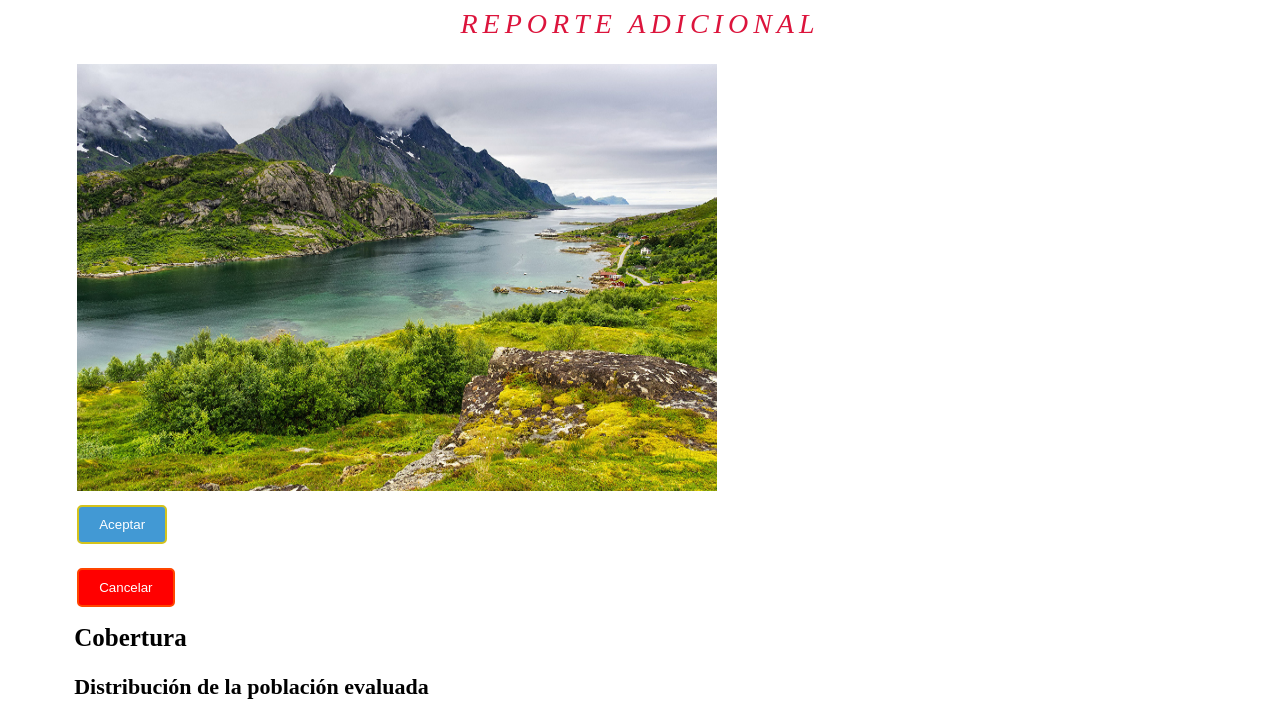
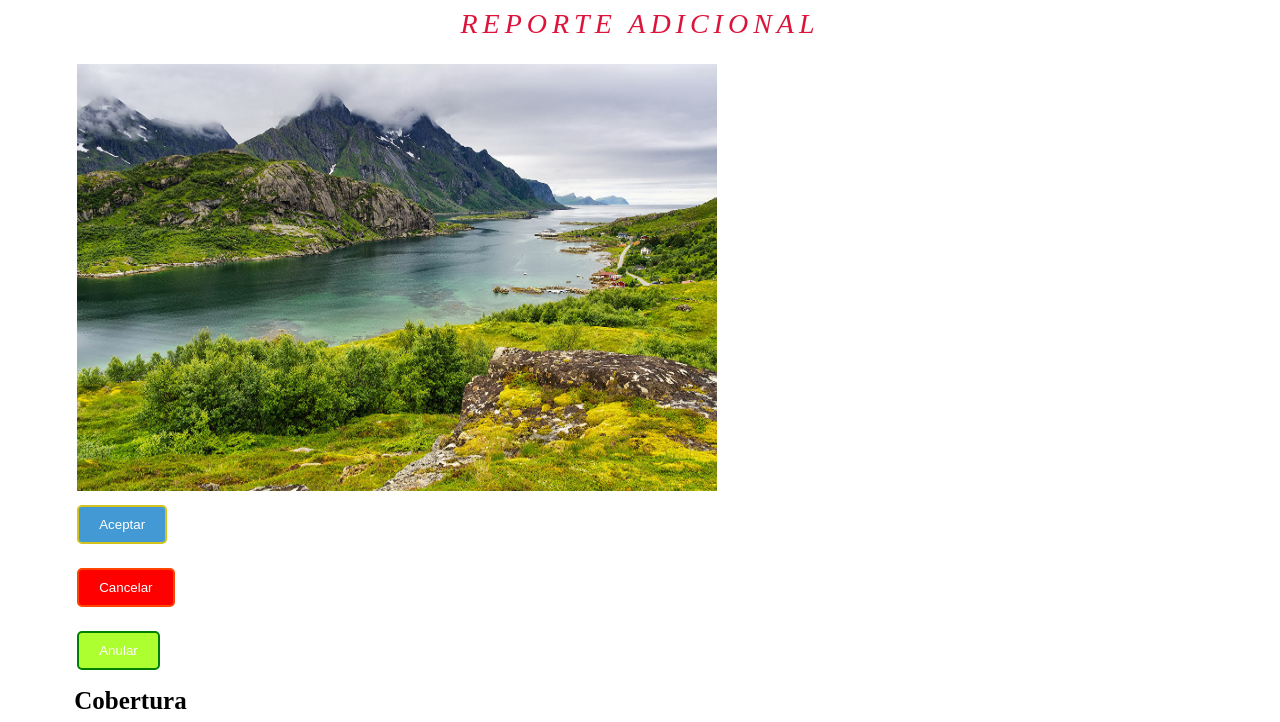
Before and after one commit to fher-reina/Project_CSS_1, a plain HTML site: page index.html in a window 1280 px wide. Shown: the top 722 px of the page. Drawn offline with Linux system fonts and the light colour scheme.

Commit message:
Create a revoke button.

```diff
--- a/css/style.css
+++ b/css/style.css
@@ -18,6 +18,16 @@ body {
 	border-radius: 5px;
 	border: 2px solid orangered;
 	background-color:red;
+	color: white;
+	margin: 10px 0;
+	display: inline-block;
+	transition: 0.3s;
+}
+#btn_3{
+	padding: 10px 20px;
+	border-radius: 5px;
+	border: 2px solid green;
+	background-color:greenyellow;
 	color: white;
 	margin: 10px 0;
 	display: inline-block;
--- a/index.html
+++ b/index.html
@@ -33,7 +33,12 @@
 											<td>
 												<button name="btn_2" class="btn" id="btn_2">Cancelar</button>
 											</td>
-										</tr>
+									</tr>
+									<tr>
+										<td>
+											<button name="btn_3" class="btn" id="btn_3">Anular</button>
+										</td>
+									</tr>
 								</table>
 							</td>
 						</tr>
```
